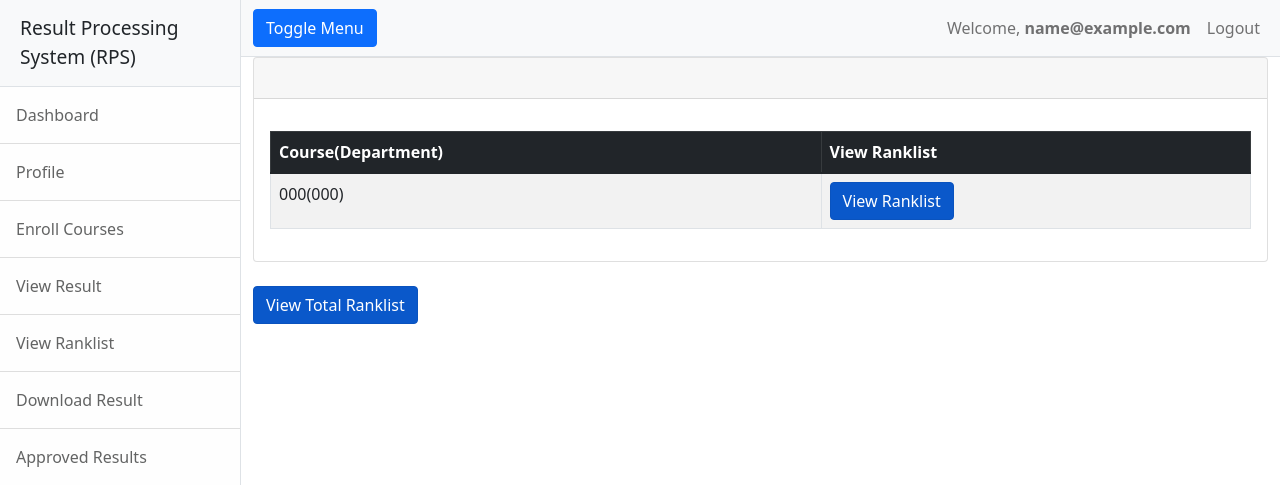
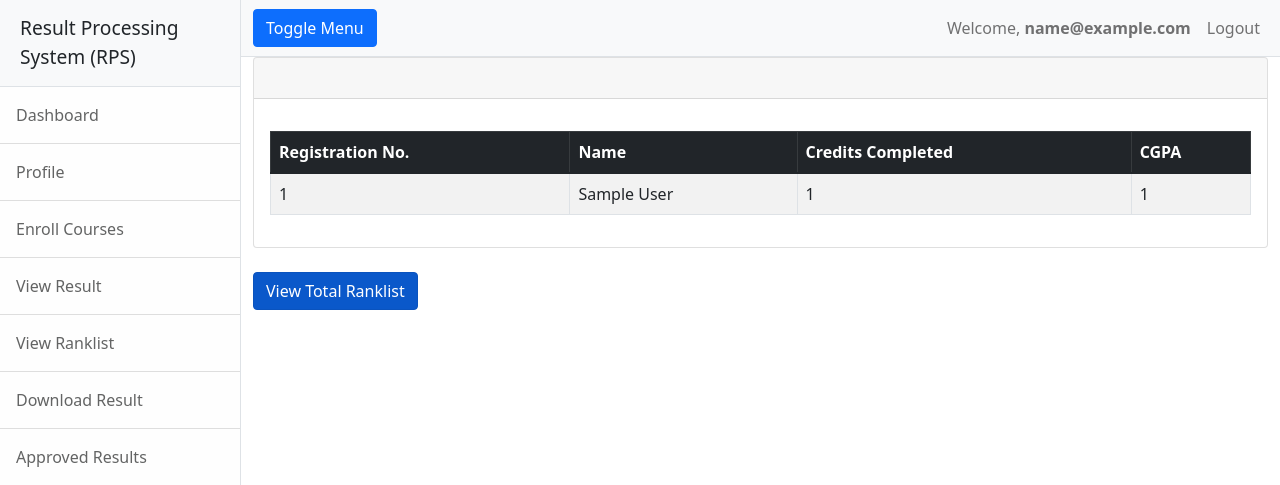
Before and after one commit to bracealround/Result_Processing_System_RPS, a Django app: page /studnets/ranklist/ in a window 1280 px wide. Shown: the top 485 px of the page. Run offline with Django 3.2, Linux system fonts and the light colour scheme; a user stored in the database is signed in; tables that the repository leaves empty hold one stand-in row (values such as "Sample post"); some libraries are stand-ins or nearby versions.

Commit message:
Added ranklist

```diff
--- a/rps/templates/rps/ranklist.html
+++ b/rps/templates/rps/ranklist.html
@@ -11,17 +11,21 @@
         <table class="table table-bordered table-striped" id="datatablesSimple">
             <thead class="table-dark">
                 <tr>
-                    <th>Course(Department)</th>
-                    <th>View Ranklist</th>
+                    <th>Registration No.</th>
+                    <th>Name</th>
+                    <th>Credits Completed</th>
+                    <th>CGPA</th>
                 </tr>
             </thead>
 
             <tbody>
-                {% for crs in courses %}
-                    <tr>
-                        <td> {{crs.course}} </td>
-                        <td> <a href="#" class="btn btn-primary active" role="button" aria-pressed="true">View Ranklist</a></td>
-                    </tr>
+                {% for student in ranklists %}
+                <tr>
+                    <td> {{student.registration_no}} </td>
+                    <td> {{student.student_name}} </td>
+                    <td> {{student.total_credits}} </td>
+                    <td> {{student.cgpa}} </td>
+                </tr>
                 {% endfor %}
 
             </tbody>
--- a/rps/views.py
+++ b/rps/views.py
@@ -1,5 +1,5 @@
-from django.db.models import BooleanField
-from django.db.models.expressions import Exists, OuterRef, Case, Subquery, When, Q
+from django.db.models import BooleanField, DecimalField, ExpressionWrapper
+from django.db.models.expressions import Exists, OuterRef, Case, Subquery, When, Q, F
 from django.shortcuts import render, redirect
 from django.contrib.auth.decorators import login_required, user_passes_test
 from django.contrib import messages
@@ -66,11 +66,11 @@ class GeneratePdf_view(View):
         registration_no = Student.objects.get(user=request.user).registration_no
         department = Student.objects.get(user=request.user).department
         session = Student.objects.get(user=request.user).session
-        total_credits_earned =Mark.objects.filter(
-        enrollment__student__user=request.user, is_approved=True
-        ).aggregate(
-            Sum("enrollment__course__course__credit_no")
-        )["enrollment__course__course__credit_no__sum"]
+        total_credits_earned = Mark.objects.filter(
+            enrollment__student__user=request.user, is_approved=True
+        ).aggregate(Sum("enrollment__course__course__credit_no"))[
+            "enrollment__course__course__credit_no__sum"
+        ]
 
         d = {
             "data": list(query_set),
@@ -215,14 +215,43 @@ def enrollment_view(request):
 @login_required(login_url="login")
 @user_passes_test(is_student, login_url="home")
 def ranklist_view(request):
+
+    if request.method == "POST":
+        pass
+
     student = Student.objects.get(user=request.user)
 
-    query_set = Mark.objects.filter(
-        enrollment__student__department=student.department,
-        enrollment__student__session=student.session,
+    query_set = (
+        Mark.objects.filter(
+            enrollment__student__department=student.department,
+            enrollment__student__session=student.session,
+            is_approved=True,
+        )
+        .annotate(registration_no=F("enrollment__student__registration_no"))
+        .annotate(
+            student_name=Concat(
+                F("enrollment__student__first_name"),
+                Value(" "),
+                F("enrollment__student__last_name"),
+            )
+        )
     )
-    query_set = Enrollment.objects.filter(student=request.user.student)
-    return render(request, "ranklist.html", {"courses": list(query_set)})
+
+    query_set = (
+        query_set.values("registration_no", "student_name")
+        .annotate(total_credits=Sum("enrollment__course__course__credit_no"))
+        .annotate(
+            cgpa=ExpressionWrapper(
+                (
+                    Sum(F("enrollment__course__course__credit_no") * F("gpa"))
+                    / F("total_credits")
+                ),
+                output_field=DecimalField(decimal_places=2),
+            )
+        )
+    )
+
+    return render(request, "ranklist.html", {"ranklists": list(query_set)})
 
 
 @login_required(login_url="login")
@@ -259,12 +288,14 @@ def institute_teacher_view(request):
 
 
 @login_required(login_url="login")
-def notice_board_view(request,path):
+def notice_board_view(request, path):
     file_path = os.path.join(settings.MEDIA_ROOT, path)
     if os.path.exists(file_path):
-        with open(file_path, 'rb') as fh:
+        with open(file_path, "rb") as fh:
             response = HttpResponse(fh.read(), content_type="application/pdf")
-            response['Content-Disposition'] = 'inline; filename=' + os.path.basename(file_path)
+            response["Content-Disposition"] = "inline; filename=" + os.path.basename(
+                file_path
+            )
             return response
     return render(request, "noticeboard.html", {"pdf": list(pdf)})
 
```
